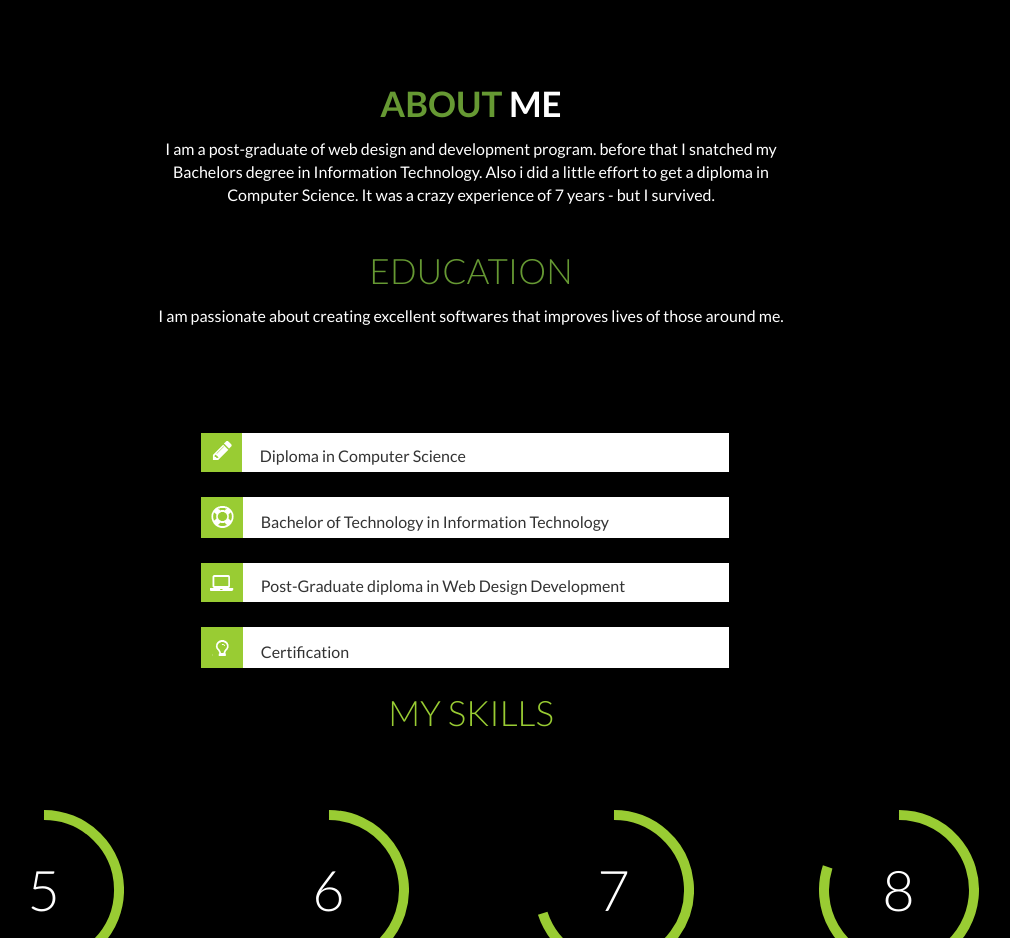
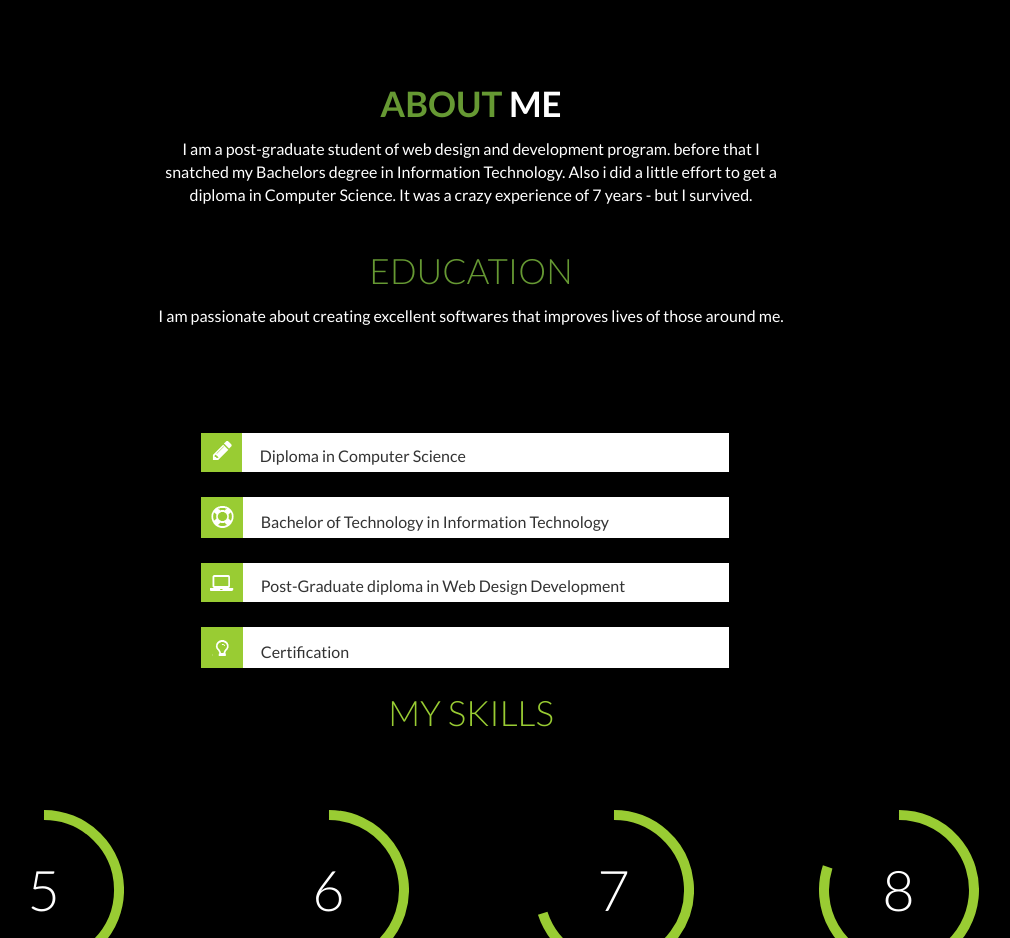
Before and after one commit to preetivashisht/my-portfolio, a plain HTML site: page index.html in a window 1280 px wide. Shown: the part 1680-2618 px from the top of the page, without its empty margins (169-1179 px from the left). Drawn offline with Linux system fonts and the light colour scheme.

Commit message:
Update index.html

```diff
--- a/index.html
+++ b/index.html
@@ -208,7 +208,7 @@
         <div class="container">
             <div class="about-info text-center">
                 <h2><span class="highlight">ABOUT</span> ME</h2>
-                <p>I am a post-graduate of web design and development program. before that I snatched my Bachelors degree in Information Technology. Also i did a little effort to get a diploma in Computer Science. It was a crazy experience of 7 years - but I survived.</p>
+                <p>I am a post-graduate student of web design and development program. before that I snatched my Bachelors degree in Information Technology. Also i did a little effort to get a diploma in Computer Science. It was a crazy experience of 7 years - but I survived.</p>
             </div>
             <div class="clearfix"></div>
         </div>
```
